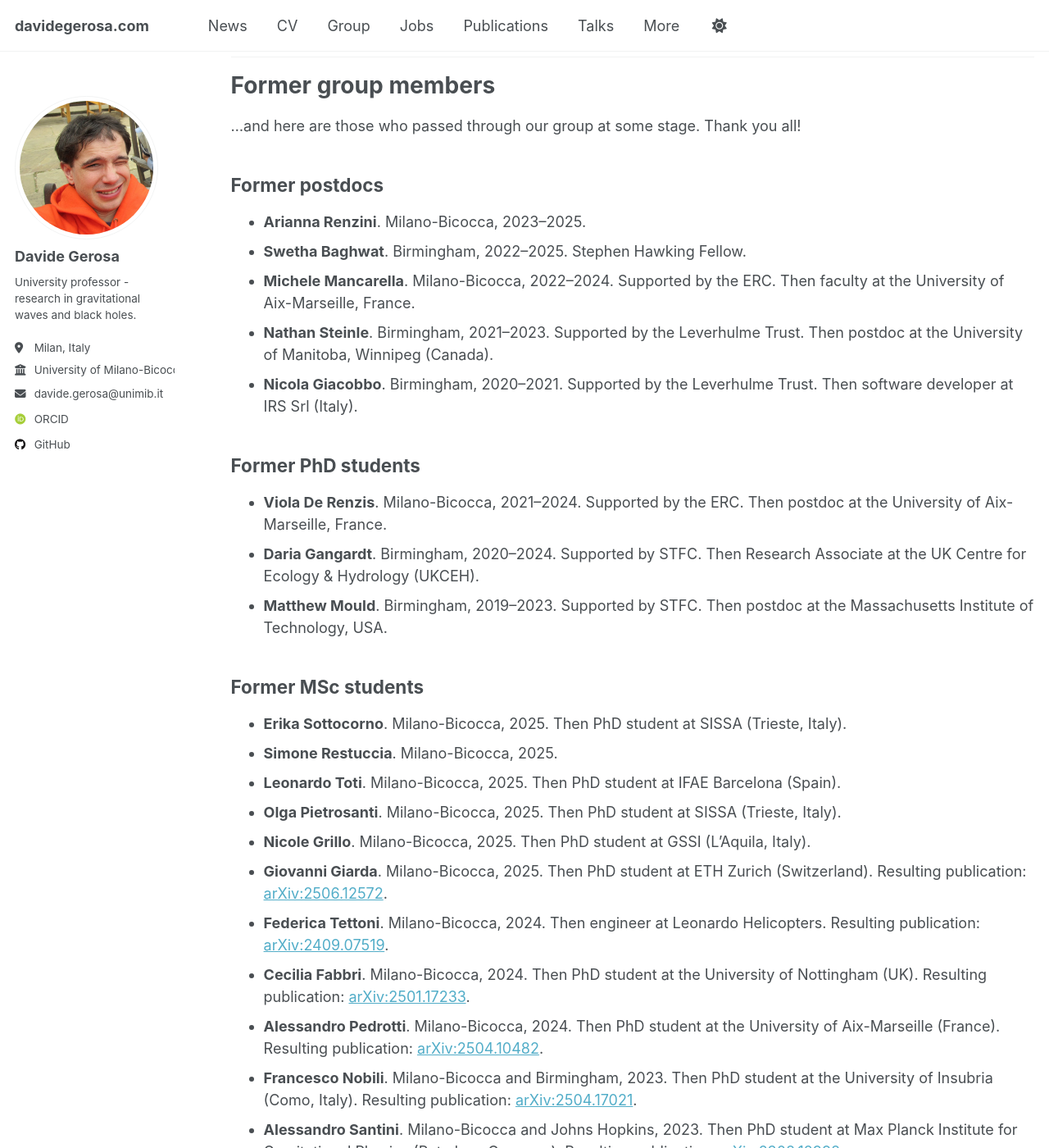
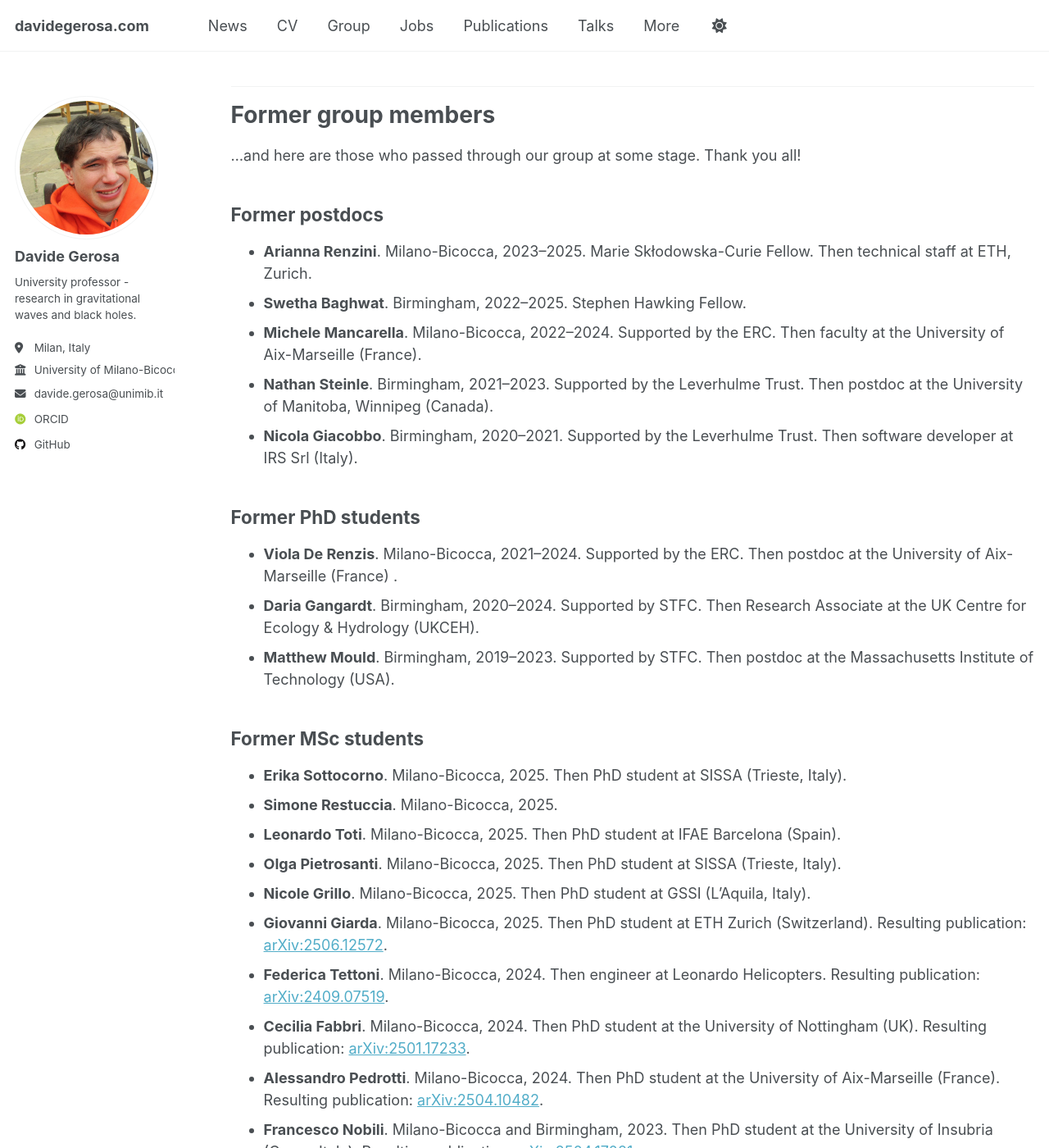
Before and after one commit to dgerosa/website, a Jekyll site: the page built from _pages/group.md, in a window 1280 px wide and 1400 px high, scrolled down 3735 px. Shown: the whole window at 82% size. Built offline with Jekyll 4.4.1, drawn with Linux system fonts in a browser that asks for light colours; some web fonts are replaced; some of the changed text lies outside the part shown.

Commit message:
Website update from workflow

```diff
--- a/_pages/_group.md
+++ b/_pages/_group.md
@@ -145,17 +146,17 @@ Here are the amazing students who are currently completing research projects wit
 
 ## Former postdocs
 
-- **Arianna Renzini**. Milano-Bicocca, 2023–2025.
+- **Arianna Renzini**. Milano-Bicocca, 2023–2025. Marie Skłodowska-Curie Fellow. Then technical staff at ETH, Zurich.
 - **Swetha Baghwat**. Birmingham, 2022–2025. Stephen Hawking Fellow.
-- **Michele Mancarella**. Milano-Bicocca, 2022–2024. Supported by the ERC. Then faculty at the University of Aix-Marseille, France.
+- **Michele Mancarella**. Milano-Bicocca, 2022–2024. Supported by the ERC. Then faculty at the University of Aix-Marseille (France).
 - **Nathan Steinle**. Birmingham, 2021–2023. Supported by the Leverhulme Trust. Then postdoc at the University of Manitoba, Winnipeg (Canada).
 - **Nicola Giacobbo**. Birmingham, 2020–2021. Supported by the Leverhulme Trust. Then software developer at IRS Srl (Italy).
 
 ## Former PhD students
 
-- **Viola De Renzis**. Milano-Bicocca, 2021–2024. Supported by the ERC. Then postdoc at the University of Aix-Marseille, France.
+- **Viola De Renzis**. Milano-Bicocca, 2021–2024. Supported by the ERC. Then postdoc at the University of Aix-Marseille (France) .
 - **Daria Gangardt**. Birmingham, 2020–2024. Supported by STFC. Then Research Associate at the UK Centre for Ecology & Hydrology (UKCEH).
-- **Matthew Mould**. Birmingham, 2019–2023. Supported by STFC. Then postdoc at the Massachusetts Institute of Technology, USA.
+- **Matthew Mould**. Birmingham, 2019–2023. Supported by STFC. Then postdoc at the Massachusetts Institute of Technology (USA).
 
 ## Former MSc students
 
```
Also changed, not shown: other parts of _pages/_group.md (+2 -1 lines), _pages/_citations.md (+1 -1 lines), _pages/_publications.md (+1 -1 lines), _pages/_talks.md (+1 -1 lines).
